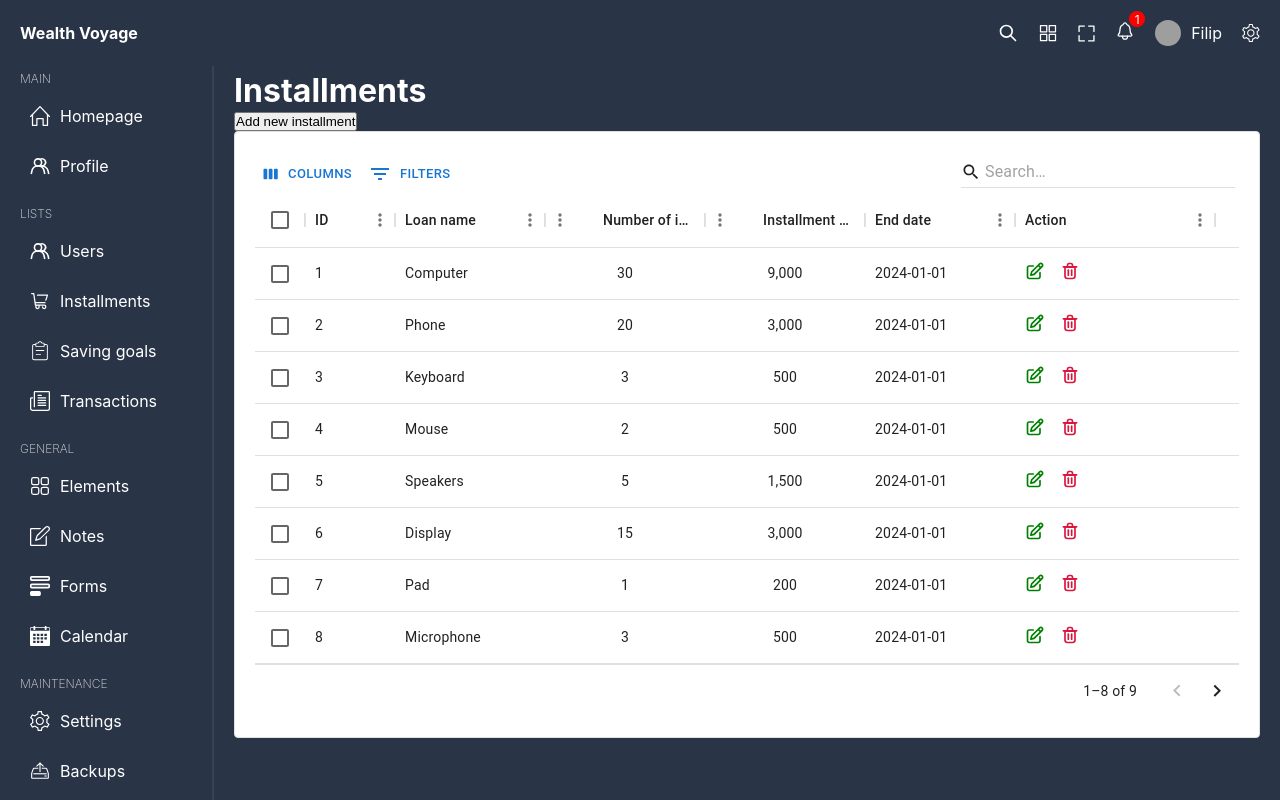
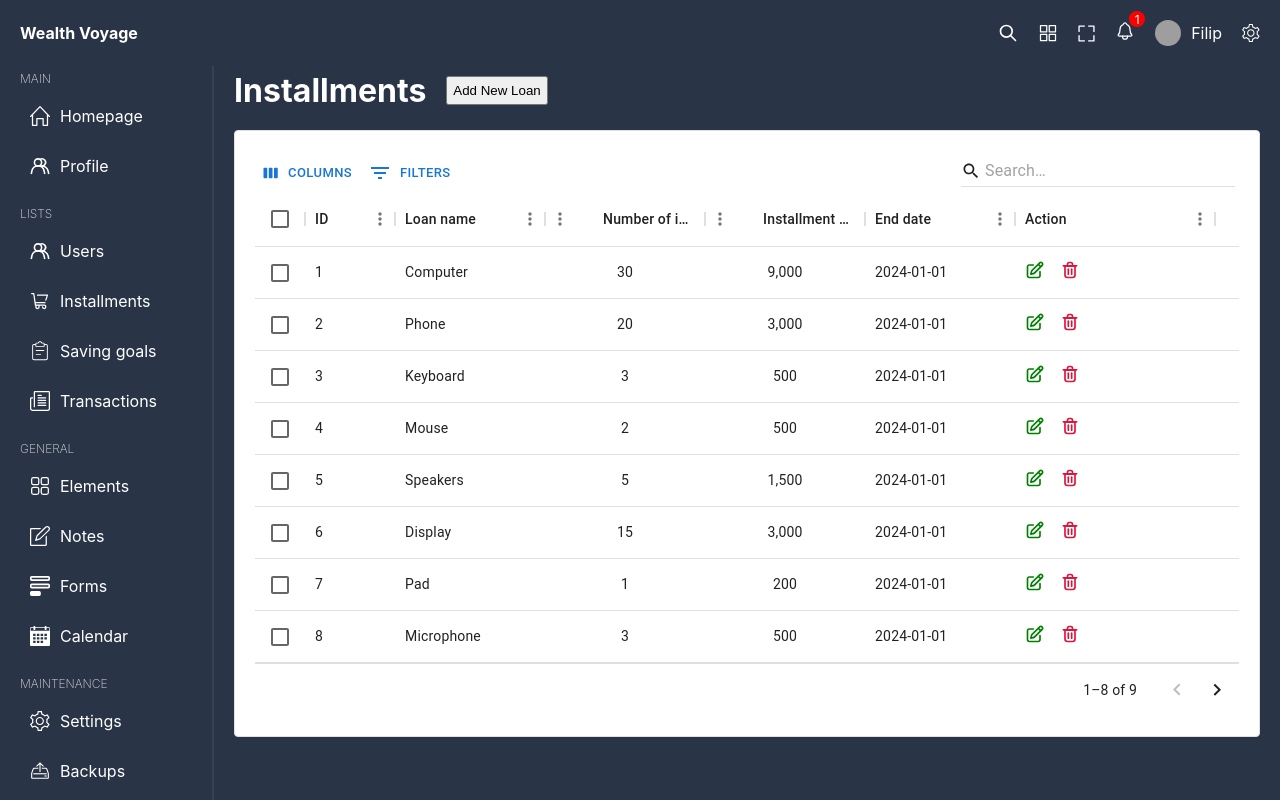
Before and after one commit to Filip-Politowski/WealthVoyage, a React (Create React App) app in the folder WealthVoyage-frontend-02/wealth-voyage/: page /installments in a window 1280 px wide. Shown: the top 800 px of the page. Built offline with nearby package versions, Linux system fonts and the light colour scheme; grey boxes are pictures that could not be loaded.

Commit message:
Added some css to Installments component

```diff
--- a/WealthVoyage-frontend-02/wealth-voyage/src/pages/installments/Installments.tsx
+++ b/WealthVoyage-frontend-02/wealth-voyage/src/pages/installments/Installments.tsx
@@ -42,7 +42,7 @@ const columns: GridColDef[] = [
     <div className="installments">
       <div className="info">
         <h1>Installments</h1>
-        <button>Add new installment</button>
+        <button>Add New Loan</button>
       </div>
       <DataTable slug={"loans"} columns={columns} rows={installmentsRow}/>
     </div>
--- a/WealthVoyage-frontend-02/wealth-voyage/src/pages/installments/installments.scss
+++ b/WealthVoyage-frontend-02/wealth-voyage/src/pages/installments/installments.scss
@@ -1,3 +1,12 @@
-.installments{
-
+.installments {
+  .info {
+    display: flex;
+    align-items: center;
+    gap: 20px;
+    margin-bottom: 20px;
+    button {
+      padding: 5px;
+      cursor: pointer;
+    }
+  }
 }
```
